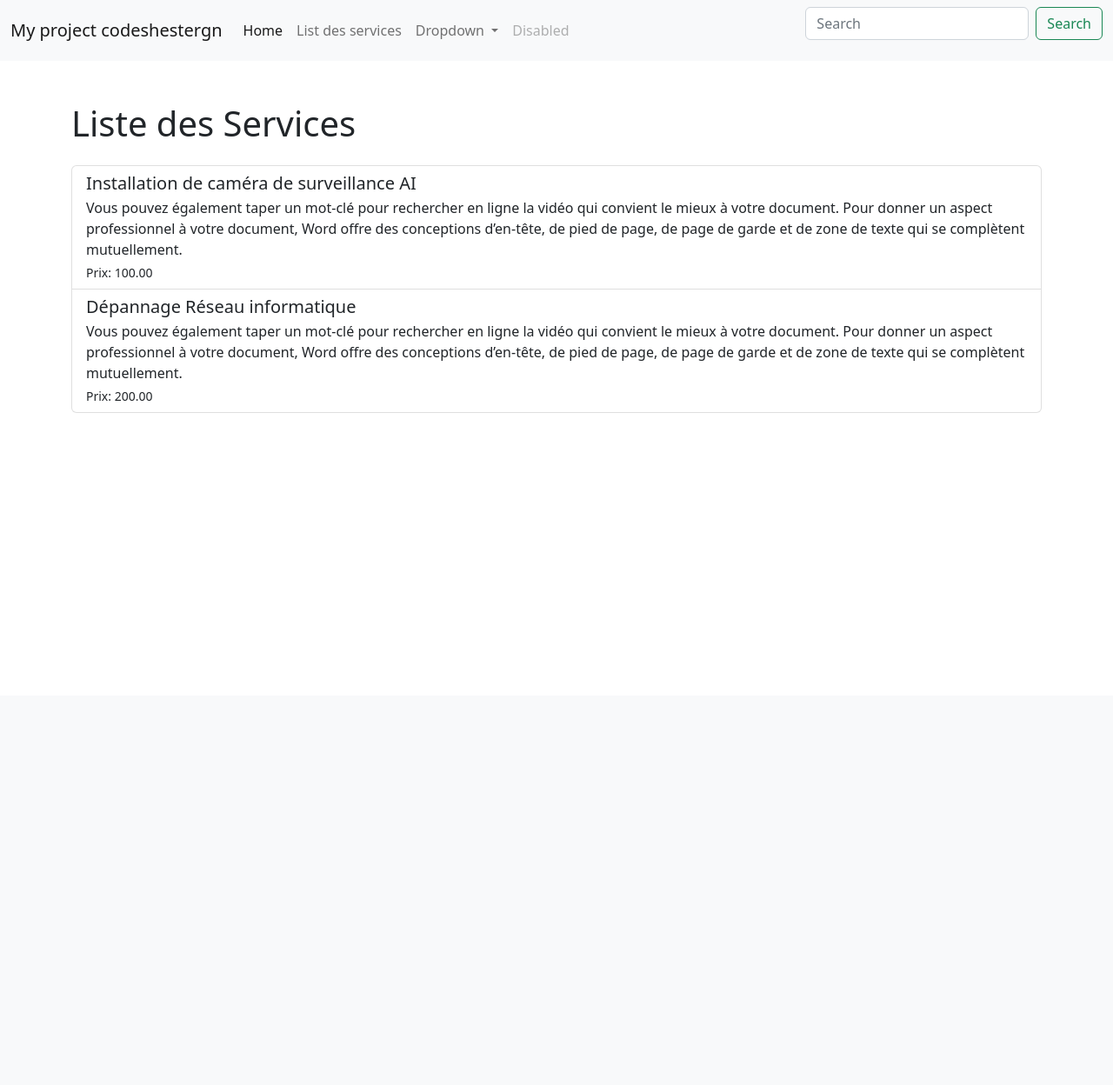
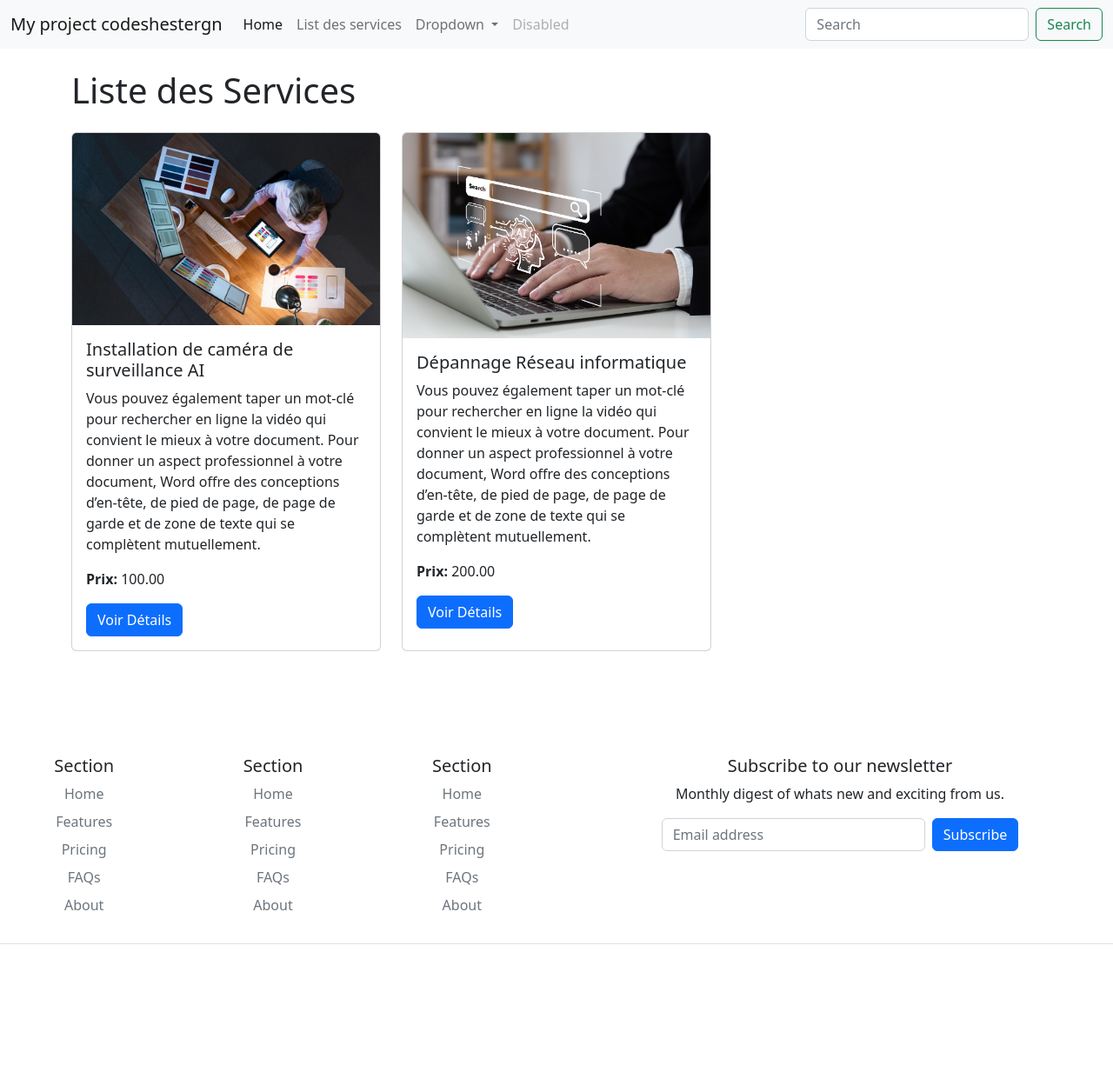
Before and after one commit to Alfredveve/TESTCBV, a Django app: page /service/ in a window 1280 px wide. Shown: the whole page at 87% size. Before the commit the page ends 475 px from the top, so only its background shows below. Run offline with Django 5.2, Linux system fonts and the light colour scheme; data comes from the database, SQL or seed files in the repository; both versions use the stored data as it was after the commit.

Commit message:
Evolution

```diff
--- /dev/null
+++ b/myproject/home/templates/home/base.html
@@ -0,0 +1,29 @@
+
+<!DOCTYPE html>
+
+<html lang="en">
+<head>
+    <meta charset="UTF-8">
+    <meta name="viewport" content="width=device-width, initial-scale=1.0">
+    <title>Accueil</title>
+    <link href="https://cdn.jsdelivr.net/npm/bootstrap@5.2.3/dist/css/bootstrap.min.css" rel="stylesheet" integrity="sha384-rbsA2VBKQhggwzxH7pPCaAqO46MgnOM80zW1RWuH61DGLwZJEdK2Kadq2F9CUG65" crossorigin="anonymous">
+</head>
+<body>
+
+ <header>
+        {% include 'home/navbar.html' %}
+ </header>
+
+ <section>
+     {% block section %}
+     {% endblock %}
+ </section>
+
+
+ <footer class="text-center mt-5">
+        {% include 'home/footer.html' %}
+    </footer>
+    <script src="https://cdn.jsdelivr.net/npm/@popperjs/core@2.11.6/dist/umd/popper.min.js" integrity="sha384-oBqDVmMz9ATKxIep9tiCxS/Z9fNfEXiDAYTujMAeBAsjFuCZSmKbSSUnQlmh/jp3" crossorigin="anonymous"></script>
+    <script src="https://cdn.jsdelivr.net/npm/bootstrap@5.2.3/dist/js/bootstrap.min.js" integrity="sha384-cuYeSxntonz0PPNlHhBs68uyIAVpIIOZZ5JqeqvYYIcEL727kskC66kF92t6Xl2V" crossorigin="anonymous"></script>
+</body>
+</html>
--- a/myproject/home/templates/home/footer.html
+++ b/myproject/home/templates/home/footer.html
@@ -10,7 +10,6 @@
           <li class="nav-item mb-2"><a href="#" class="nav-link p-0 text-muted">About</a></li>
         </ul>
       </div>
-
       <div class="col-2">
         <h5>Section</h5>
         <ul class="nav flex-column">
@@ -21,7 +20,6 @@
           <li class="nav-item mb-2"><a href="#" class="nav-link p-0 text-muted">About</a></li>
         </ul>
       </div>
-
       <div class="col-2">
         <h5>Section</h5>
         <ul class="nav flex-column">
@@ -32,7 +30,6 @@
           <li class="nav-item mb-2"><a href="#" class="nav-link p-0 text-muted">About</a></li>
         </ul>
       </div>
-
       <div class="col-4 offset-1">
         <form>
           <h5>Subscribe to our newsletter</h5>
@@ -45,7 +42,6 @@
         </form>
       </div>
     </div>
-
     <div class="d-flex justify-content-between py-4 my-4 border-top">
       <ul class="list-unstyled d-flex">
         <li class="ms-3"><a class="link-dark" href="#"><svg class="bi" width="24" height="24"><use xlink:href="#twitter"></use></svg></a></li>
--- a/myproject/home/templates/home/navbar.html
+++ b/myproject/home/templates/home/navbar.html
@@ -2,7 +2,7 @@
 
 <nav class="navbar navbar-expand-lg bg-light">
     <div class="container-fluid">
-      <a class="navbar-brand" href="#">My project codeshestergn</a>
+      <a class="navbar-brand" href="{% url 'home' %}">My project codeshestergn</a>
       <button class="navbar-toggler" type="button" data-bs-toggle="collapse" data-bs-target="#navbarSupportedContent" aria-controls="navbarSupportedContent" aria-expanded="false" aria-label="Toggle navigation">
         <span class="navbar-toggler-icon"></span>
       </button>
--- a/myproject/service/templates/service/service_list.html
+++ b/myproject/service/templates/service/service_list.html
@@ -1,15 +1,21 @@
-
-{% include 'home/navbar.html' %}
-
-    <div class="container mt-5">
-        <h1 class="mb-4">Liste des Services</h1>
-        <div class="list-group">
-            {% for service in object_list %}
-                <a href="{% url 'service_detail' service.pk %}" class="list-group-item list-group-item-action">
-                    <h5 class="mb-1">{{ service.title }}</h5>
-                    <p class="mb-1">{{ service.description }}</p>
-                    <small>Prix: {{ service.price }}</small>
-                </a>
-            {% endfor %}
+{% extends 'home/base.html' %}
+{% block section %}
+<div class="container mt-4">
+    <h1 class="mb-4">Liste des Services</h1>
+    <div class="row">
+        {% for service in object_list %}
+        <div class="col-md-4 mb-4">
+            <div class="card h-100">
+                <img src="{{ service.image.url }}" class="card-img-top" alt="{{ service.title }}">
+                <div class="card-body">
+                    <h5 class="card-title">{{ service.title }}</h5>
+                    <p class="card-text">{{ service.description }}</p>
+                    <p class="card-text"><strong>Prix:</strong> {{ service.price }}</p>
+                    <a href="{% url 'service_detail' service.pk %}" class="btn btn-primary">Voir Détails</a>
+                </div>
+            </div>
         </div>
+        {% endfor %}
     </div>
+</div>
+{% endblock %}
```
Also changed, not shown: myproject/home/templates/home/home.html (+8 -21 lines), myproject/service/templates/service/service_confirm_delete.html (added, +16 -0 lines), myproject/service/templates/service/service_detail.html (added, +17 -0 lines), myproject/service/templates/service/service_form.html (added, +15 -0 lines), myproject/db.sqlite3.
